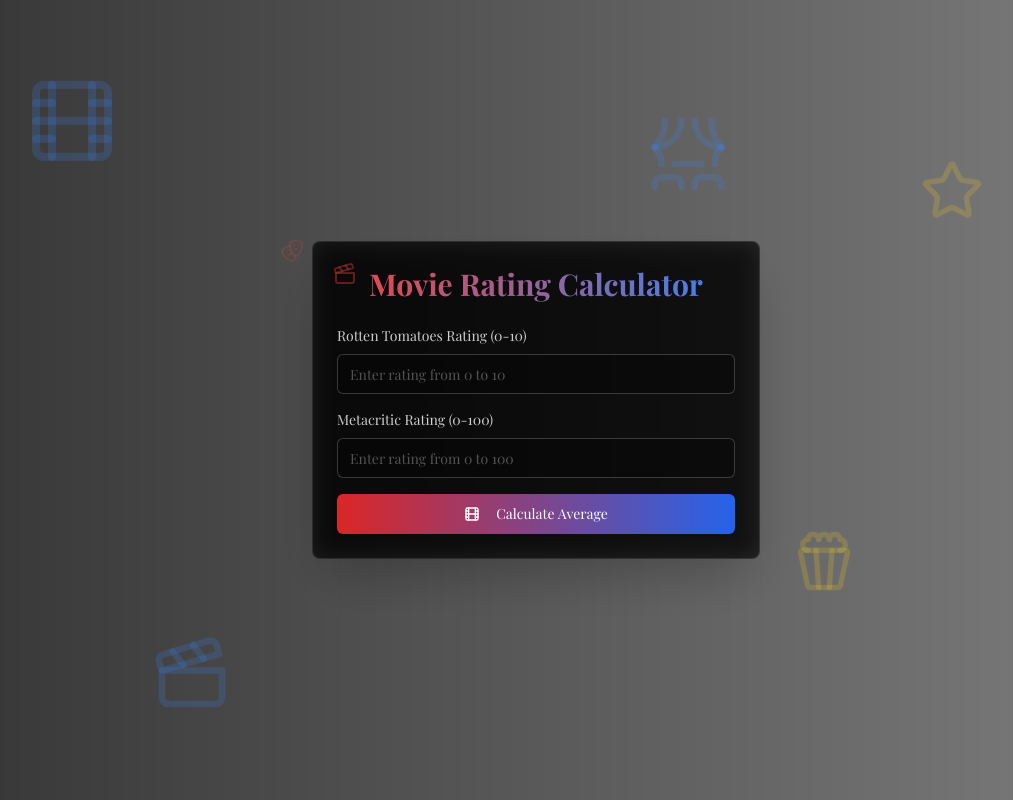
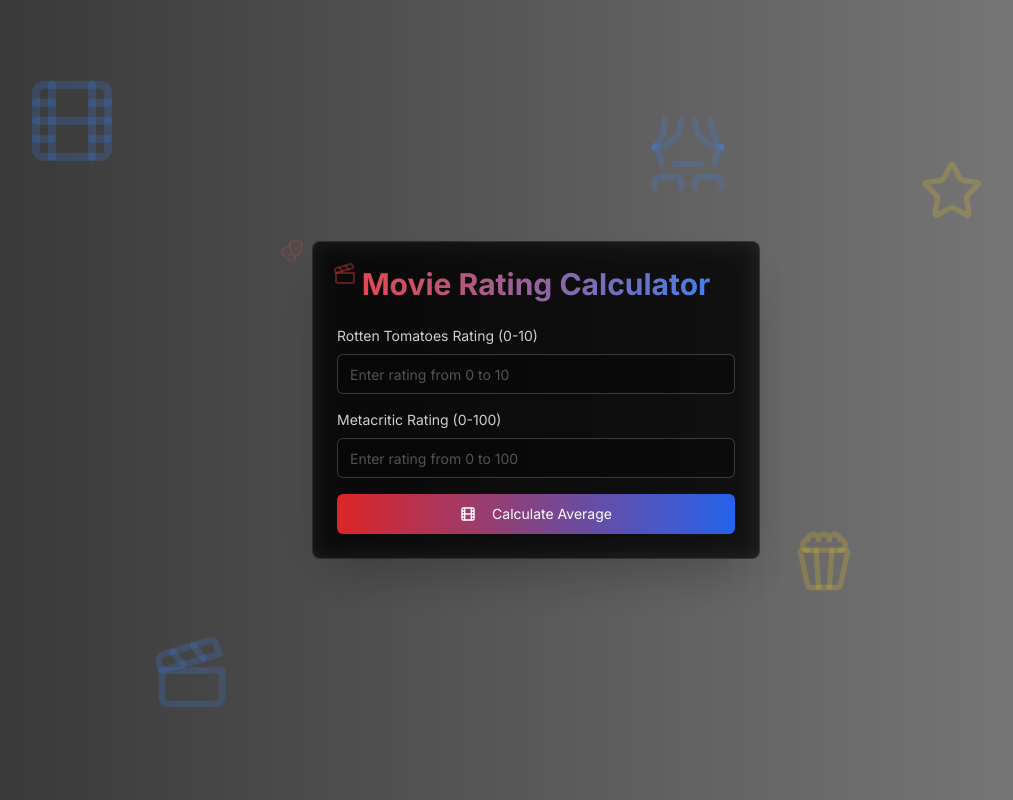
Before and after one commit to lu2023gui/movie-rating-muse-website, a React (Vite) app: page / in a window 1280 px wide. Shown: the whole page, without its empty margins (104-1117 px from the left). Built offline with nearby package versions, Linux system fonts and the light colour scheme.

Commit message:
Refactor: Use sans-serif font
Update the application to use a sans-serif font.

```diff
--- a/index.html
+++ b/index.html
@@ -5,7 +5,7 @@
     <meta charset="UTF-8" />
     <link rel="icon" type="image/svg+xml" href="/favicon.ico" />
     <meta name="viewport" content="width=device-width, initial-scale=1.0" />
-    <link href="https://fonts.googleapis.com/css2?family=Playfair+Display:wght@400;700&display=swap" rel="stylesheet">
+    <link href="https://fonts.googleapis.com/css2?family=Inter:wght@400;600;700&display=swap" rel="stylesheet">
     <title>Movie Rating Calculator</title>
   </head>
   <body>
--- a/package.json
+++ b/package.json
@@ -11,6 +11,7 @@
     "preview": "vite preview"
   },
   "dependencies": {
+    "@fontsource/inter": "^5.2.5",
     "@hookform/resolvers": "^3.9.0",
     "@radix-ui/react-accordion": "^1.2.0",
     "@radix-ui/react-alert-dialog": "^1.1.1",
--- a/src/pages/Index.tsx
+++ b/src/pages/Index.tsx
@@ -1,3 +1,4 @@
+
 import { useState } from "react";
 import { Button } from "@/components/ui/button";
 import { Input } from "@/components/ui/input";
@@ -74,7 +75,7 @@ const Index = () => {
 
   return (
     <div
-      className="min-h-screen flex items-center justify-center bg-transparent backdrop-blur-sm p-4 relative overflow-hidden font-playfair"
+      className="min-h-screen flex items-center justify-center bg-transparent backdrop-blur-sm p-4 relative overflow-hidden font-sans"
       style={{
         background: "linear-gradient(90deg, rgba(0,0,0,0.8) 0%, rgba(0,0,0,0.5) 100%)"
       }}
--- a/tailwind.config.ts
+++ b/tailwind.config.ts
@@ -123,7 +123,7 @@ export default {
         'star-ping': 'star-ping 0.5s ease-out forwards',
       },
       fontFamily: {
-				'playfair': ['Playfair Display', 'serif'],
+        'sans': ['Inter', 'ui-sans-serif', 'system-ui', '-apple-system', 'BlinkMacSystemFont', "Segoe UI", 'Roboto', "Helvetica Neue", 'Arial', "Noto Sans", 'sans-serif'],
       }
     }
   },
```
Also changed, not shown: 1 other file (tests, documents, lock files or other folders). Lines whose indentation alone changed are shown as unchanged.
